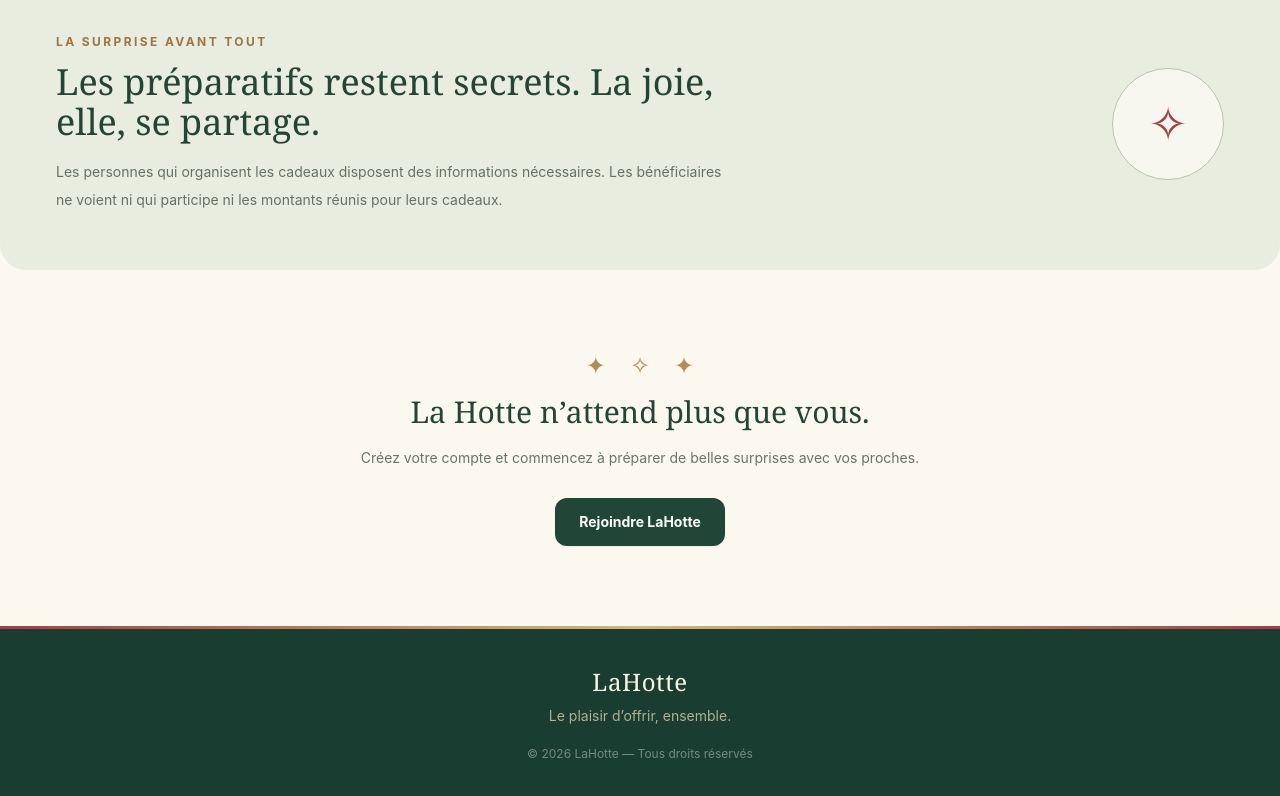
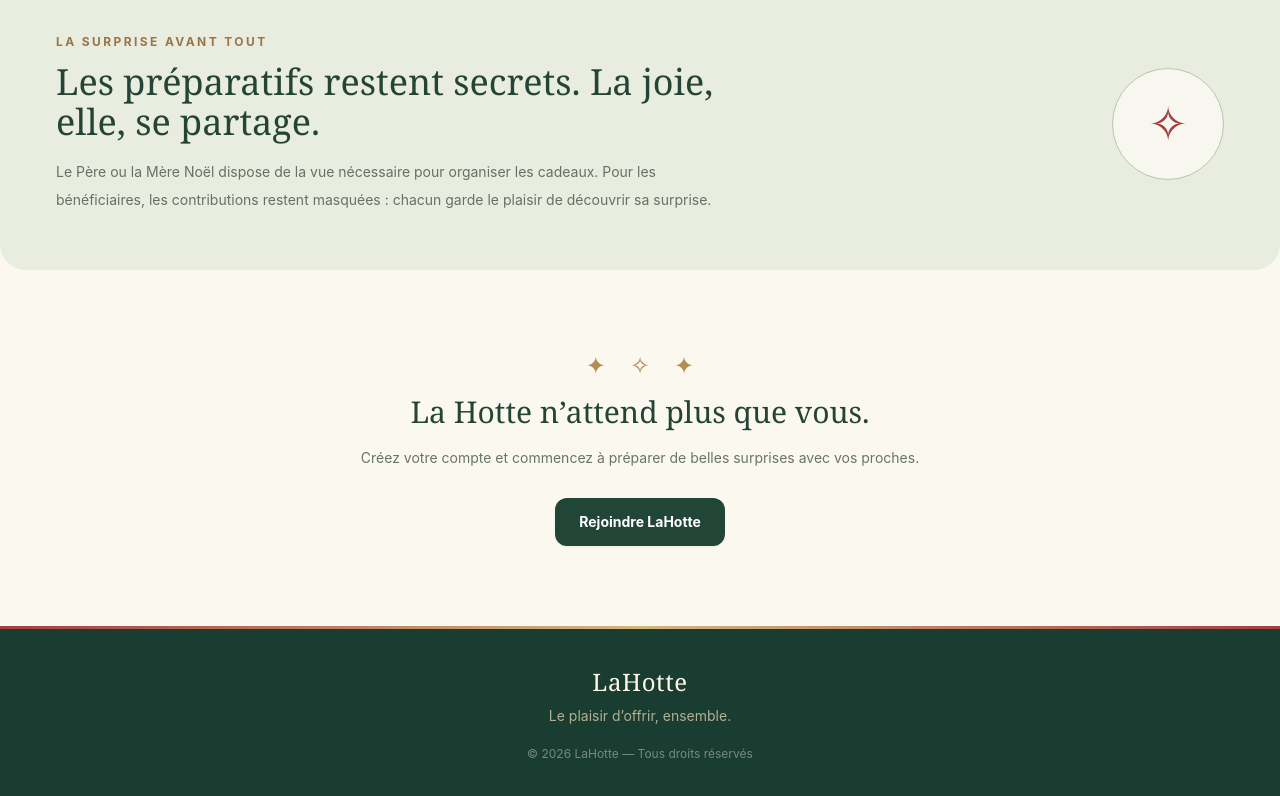
Before and after one commit to MBoussel/LaHotte-Front, a React (Vite) app: page / in a window 1280 px wide. Shown: the part 1295-2091 px from the top of the page. Built offline with nearby package versions, Linux system fonts and the light colour scheme; no server answers.

Commit message:
Clarify how gift contributions stay secret

```diff
--- a/src/pages/Home.tsx
+++ b/src/pages/Home.tsx
@@ -114,7 +114,7 @@ const Home = () => {
           <div>
             <p className="text-xs font-bold uppercase tracking-[0.2em] text-[#9b7545]">La surprise avant tout</p>
             <h2 className="mt-3 max-w-2xl font-serif text-3xl font-medium leading-tight text-[#244536] sm:text-4xl">Les préparatifs restent secrets. La joie, elle, se partage.</h2>
-            <p className="mt-4 max-w-2xl text-sm leading-7 text-[#667066]">Les personnes qui organisent les cadeaux disposent des informations nécessaires. Les bénéficiaires ne voient ni qui participe ni les montants réunis pour leurs cadeaux.</p>
+            <p className="mt-4 max-w-2xl text-sm leading-7 text-[#667066]">Le Père ou la Mère Noël dispose de la vue nécessaire pour organiser les cadeaux. Pour les bénéficiaires, les contributions restent masquées : chacun garde le plaisir de découvrir sa surprise.</p>
           </div>
           <div className="hidden h-28 w-28 items-center justify-center rounded-full border border-[#b7c5ad] bg-[#f8f7ef] text-5xl text-[#a33f43] md:flex" aria-hidden="true">✧</div>
         </div>
```
